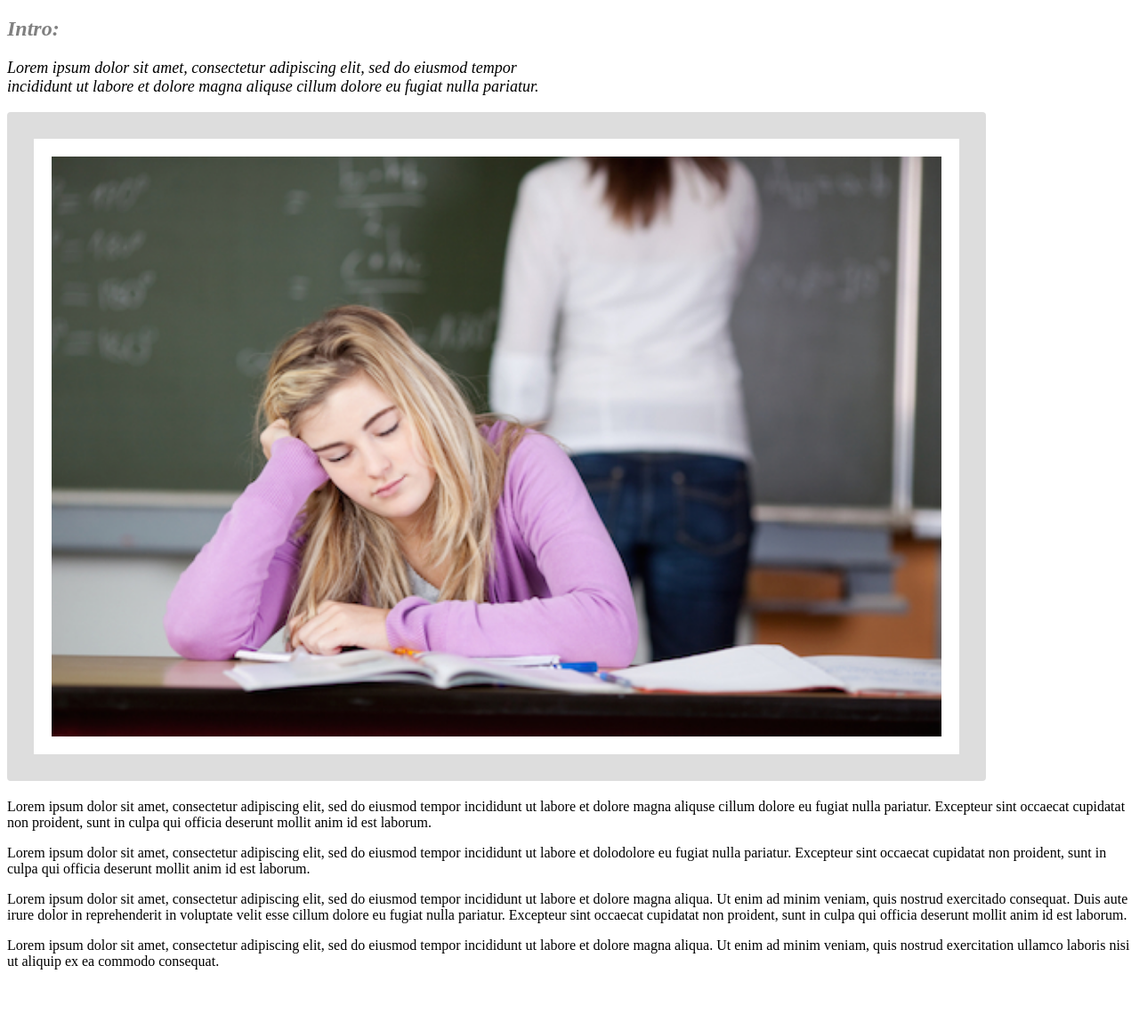
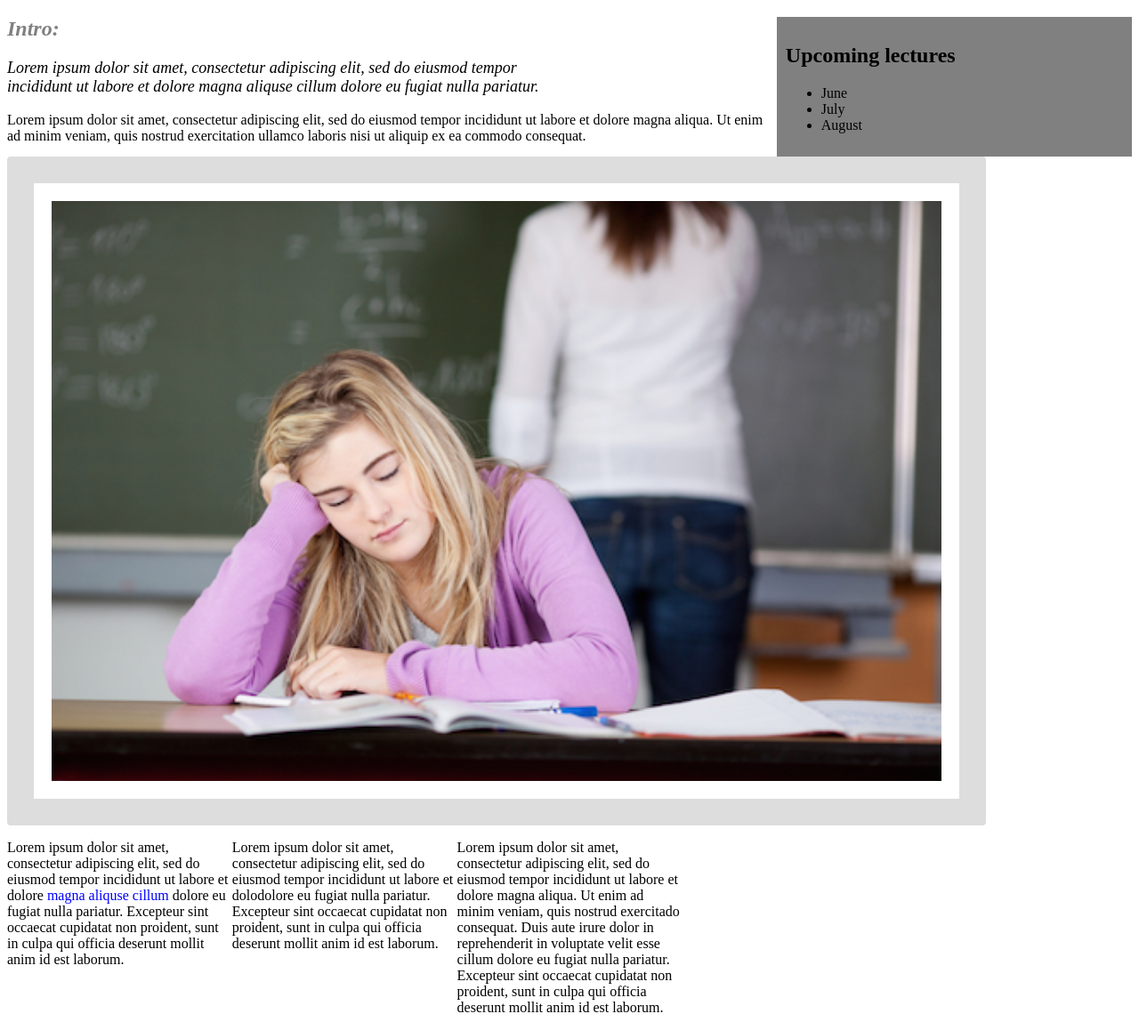
Before and after one commit to brgotting/boring-lecture, a plain HTML site: page index.html in a window 1280 px wide. Shown: the part 61-1219 px from the top of the page at 89% size. Before the commit the page ends 1167 px from the top, so only its background shows below. Drawn offline with Linux system fonts and the light colour scheme.

Commit message:
Create columns, floats, divs, and spans.

```diff
--- a/css/styles.css
+++ b/css/styles.css
@@ -16,4 +16,21 @@ img.intro {
   border-radius: 4px;
   padding: 20px;
   image: center;
+  float: left;
 }
+
+.sidebar {
+  float: right;
+  width: 30%;
+  background-color: gray;
+  padding: 10px;
+}
+
+.column {
+  float: left;
+  width: 20%;
+}
+.random{
+  color: blue;
+  text-shadow: 20%;
+  }
--- a/index.html
+++ b/index.html
@@ -6,14 +6,31 @@
   </head>
   <body>
     <h1>Boring Lecture</h1>
+
+    <div class="sidebar">
+      <h2>Upcoming lectures</h2>
+      <ul>
+        <li>June</li>
+        <li>July</li>
+        <li>August</li>
+      </ul>
+    </div>
+
     <h2 class="intro">Intro:</h2>
     <p class="intro">Lorem ipsum dolor sit amet, consectetur adipiscing elit, sed do eiusmod tempor incididunt ut labore et dolore magna aliquse cillum dolore eu fugiat nulla pariatur.</p>
     <img class="intro" src="img/boredstudent521 (1).jpg" alt="student sleeping">
-    <p>Lorem ipsum dolor sit amet, consectetur adipiscing elit, sed do eiusmod tempor incididunt ut labore et dolore magna aliquse cillum dolore eu fugiat nulla pariatur. Excepteur sint occaecat cupidatat non proident, sunt in culpa qui officia deserunt mollit anim id est laborum.</p>
 
-    <p>Lorem ipsum dolor sit amet, consectetur adipiscing elit, sed do eiusmod tempor incididunt ut labore et dolodolore eu fugiat nulla pariatur. Excepteur sint occaecat cupidatat non proident, sunt in culpa qui officia deserunt mollit anim id est laborum.</p>
+    <div class="column">
+      <p>Lorem ipsum dolor sit amet, consectetur adipiscing elit, sed do eiusmod tempor incididunt ut labore et dolore <span class="random"> magna aliquse cillum </span> dolore eu fugiat nulla pariatur. Excepteur sint occaecat cupidatat non proident, sunt in culpa qui officia deserunt mollit anim id est laborum.</p>
+    </div>
 
-    <p>Lorem ipsum dolor sit amet, consectetur adipiscing elit, sed do eiusmod tempor incididunt ut labore et dolore magna aliqua. Ut enim ad minim veniam, quis nostrud exercitado consequat. Duis aute irure dolor in reprehenderit in voluptate velit esse cillum dolore eu fugiat nulla pariatur. Excepteur sint occaecat cupidatat non proident, sunt in culpa qui officia deserunt mollit anim id est laborum.</p>
+    <div class="column">
+      <p>Lorem ipsum dolor sit amet, consectetur adipiscing elit, sed do eiusmod tempor incididunt ut labore et dolodolore eu fugiat nulla pariatur. Excepteur sint occaecat cupidatat non proident, sunt in culpa qui officia deserunt mollit anim id est laborum.</p>
+    </div>
+
+    <div class="column">
+      <p>Lorem ipsum dolor sit amet, consectetur adipiscing elit, sed do eiusmod tempor incididunt ut labore et dolore magna aliqua. Ut enim ad minim veniam, quis nostrud exercitado consequat. Duis aute irure dolor in reprehenderit in voluptate velit esse cillum dolore eu fugiat nulla pariatur. Excepteur sint occaecat cupidatat non proident, sunt in culpa qui officia deserunt mollit anim id est laborum.</p>
+    </div>
 
     <p>Lorem ipsum dolor sit amet, consectetur adipiscing elit, sed do eiusmod tempor incididunt ut labore et dolore magna aliqua. Ut enim ad minim veniam, quis nostrud exercitation ullamco laboris nisi ut aliquip ex ea commodo consequat.</p>
 
```
